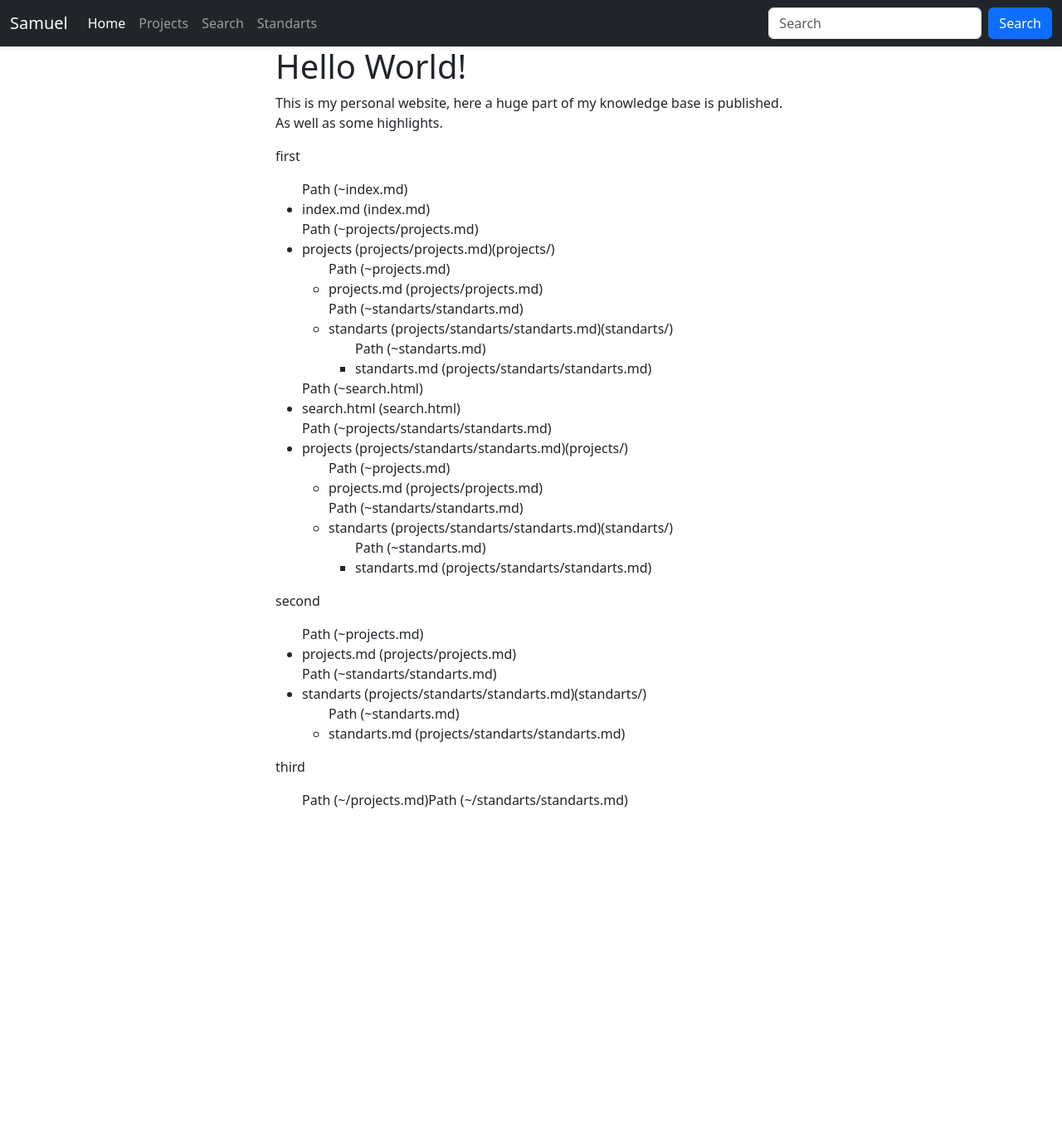
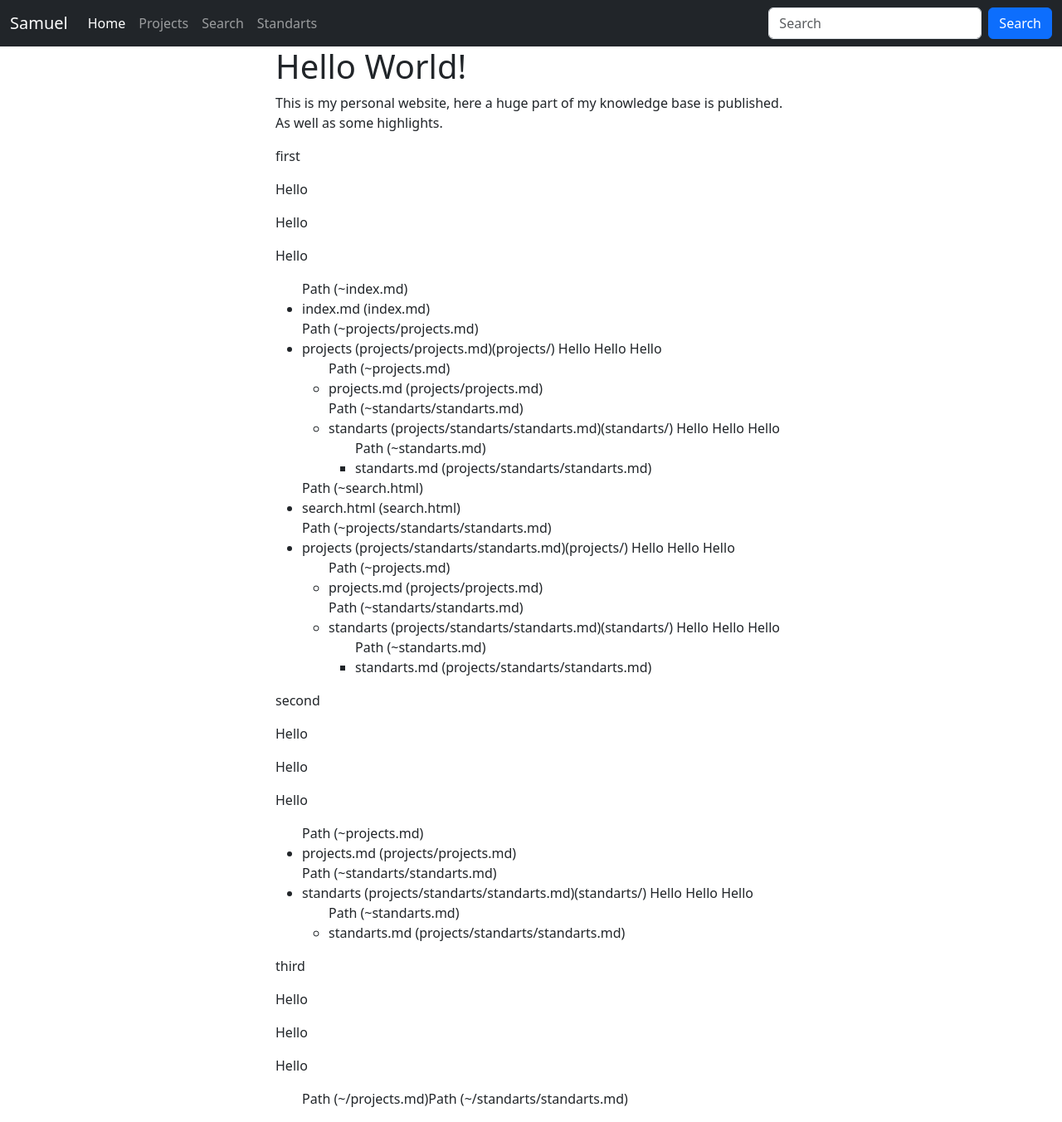
Before and after one commit to Soraxem/website-test, a Jekyll site: the page built from index.md, in a window 1280 px wide. Shown: the whole page at 83% size. Built offline with Jekyll 4.4.1, drawn with Linux system fonts in a browser that asks for light colours; before the commit the page ends 992 px from its top, so only the background shows below that; part of the change alters nothing that is shown.

Commit message:
Update navigation.html

```diff
--- a/_includes/navigation.html
+++ b/_includes/navigation.html
@@ -1,4 +1,9 @@
 {% assign dirs = "" %}
+{{ include.hello | default: "Hello" }}
+{% assign include.hello = "world" %}
+{{ include.hello | default: "Hello" }}
+{% assign include.hello = "Tree" %}
+{{ include.hello | default: "Hello" }}
 <ul class="navigation">
 	{%- for path in include.paths -%}
 		{%- if path contains include.level -%}
```
